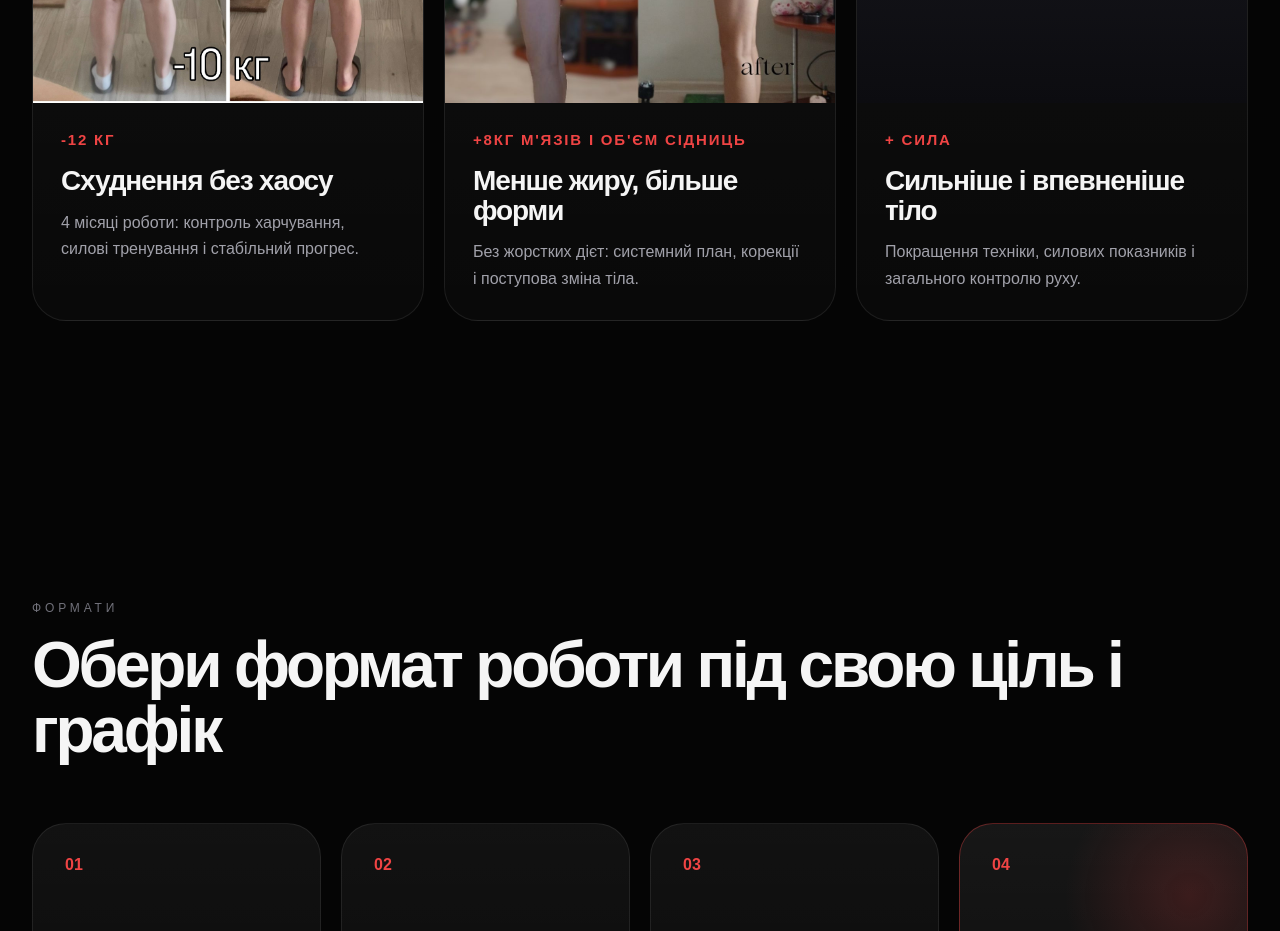
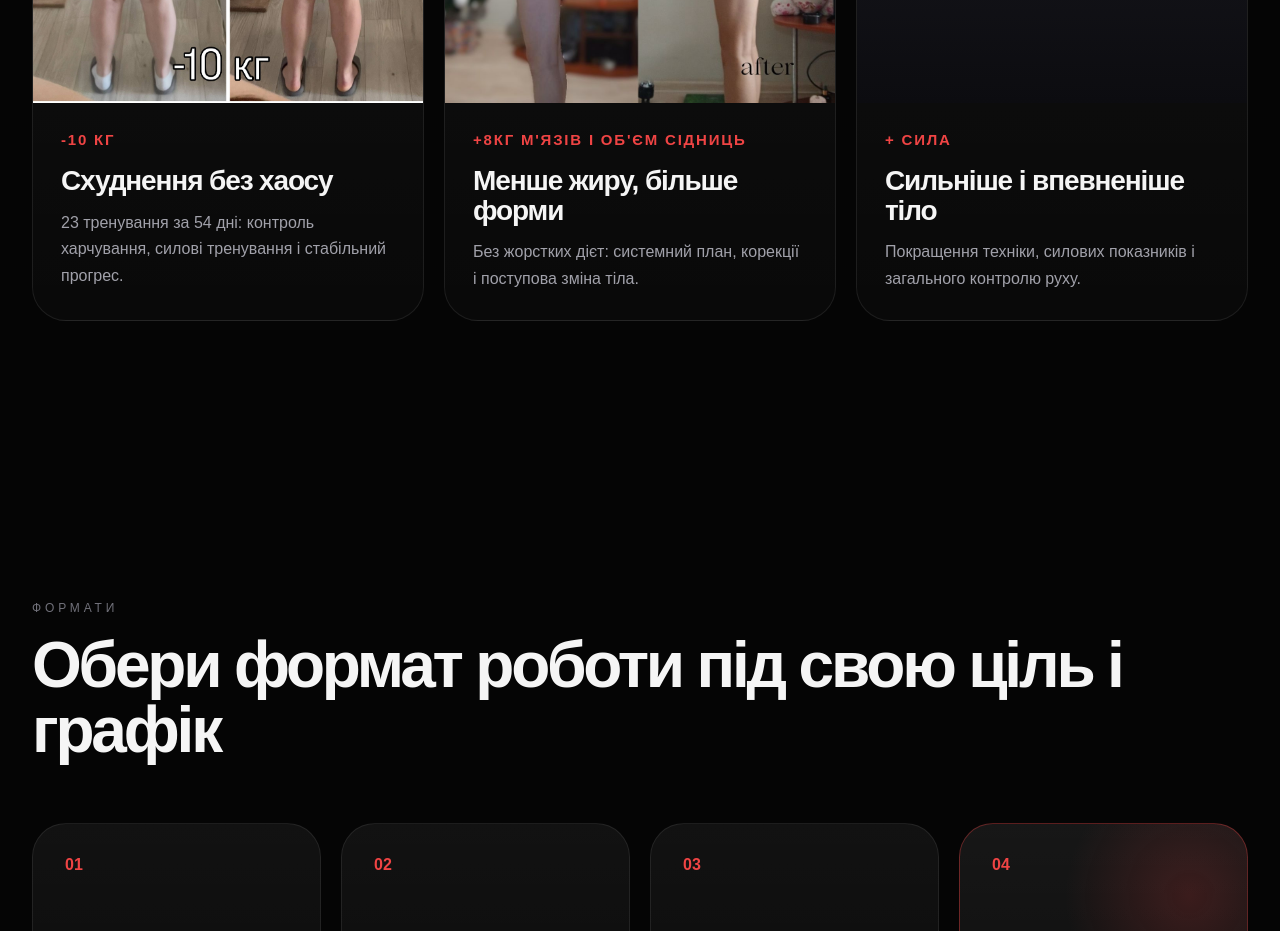
Before and after one commit to burdakcoach/burdak-site, a Next.js app: page / in a window 1280 px wide. Shown: the part 3400-4331 px from the top of the page. Built offline with nearby package versions, Linux system fonts and the light colour scheme.

Commit message:
Оновлено підпис картки схуднення: -10кг, 23 тренування за 54 дні

```diff
--- a/app/page.tsx
+++ b/app/page.tsx
@@ -225,10 +225,10 @@ export default function Home() {
   </div>
 
     <div className="resultContent">
-      <span>-12 кг</span>
-      <h3>Схуднення без хаосу</h3>
-      <p>4 місяці роботи: контроль харчування, силові тренування і стабільний прогрес.</p>
-    </div>
+  <span>-10 кг</span>
+  <h3>Схуднення без хаосу</h3>
+  <p>23 тренування за 54 дні: контроль харчування, силові тренування і стабільний прогрес.</p>
+</div>
   </div>
 
   <div className="resultCard">
```
